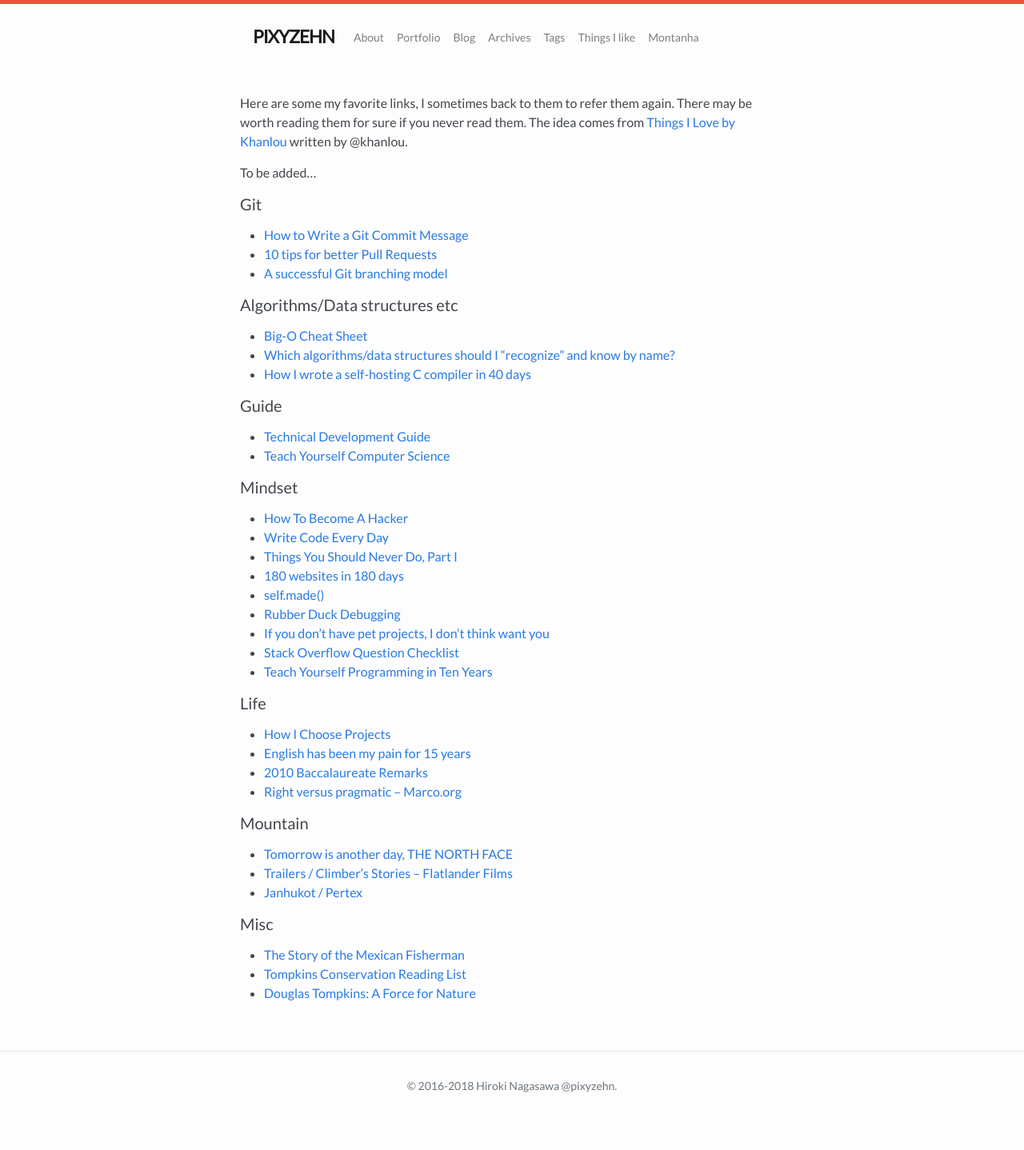
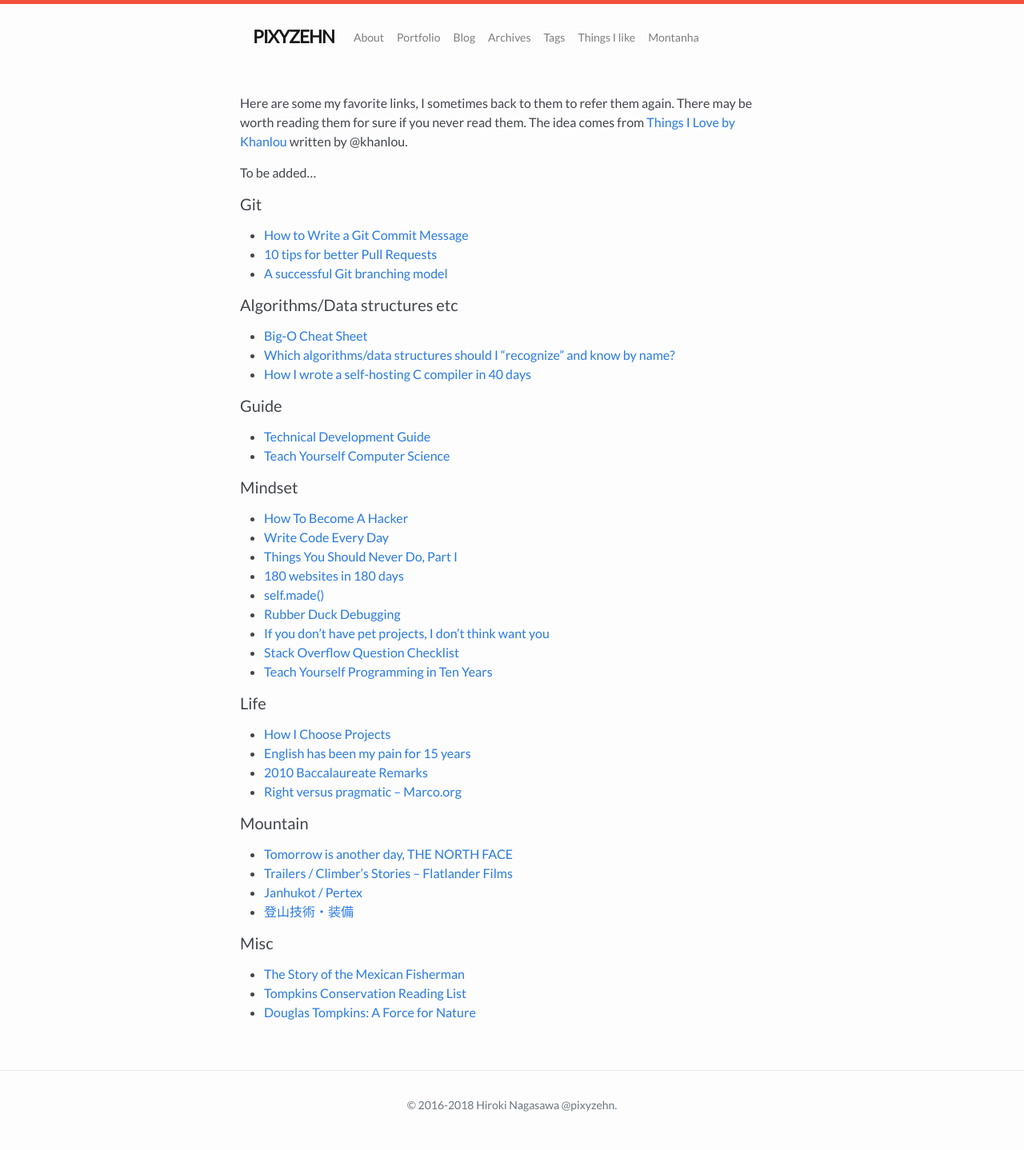
Before and after one commit to pixyzehn/pixyzehn.com, a Jekyll site: the page built from pages/links.md, in a window 1280 px wide. Shown: the whole page at 80% size. Built offline with Jekyll 4.4.1, drawn with Linux system fonts in a browser that asks for light colours; nearby versions of some CDN libraries; library files that are not in the unit come from our copies; before the commit the page ends 1414 px from its top, so only the background shows below that.

Commit message:
Update links

```diff
--- a/pages/links.md
+++ b/pages/links.md
@@ -44,6 +44,7 @@ To be added...
 - [Tomorrow is another day, THE NORTH FACE](https://www.goldwin.co.jp/tnf/special/tomorrow_is_another_day/)
 - [Trailers / Climber’s Stories – Flatlander Films](https://flatlanderfilms.com/category/trailers-climbers-stories/)
 - [Janhukot / Pertex](https://www.pertex.com/janhukot/)
+- [登山技術・装備](http://www.kadoya-guide.com/gizyutu.html)
 
 #### Misc
 - [The Story of the Mexican Fisherman](https://bemorewithless.com/the-story-of-the-mexican-fisherman/)
```
